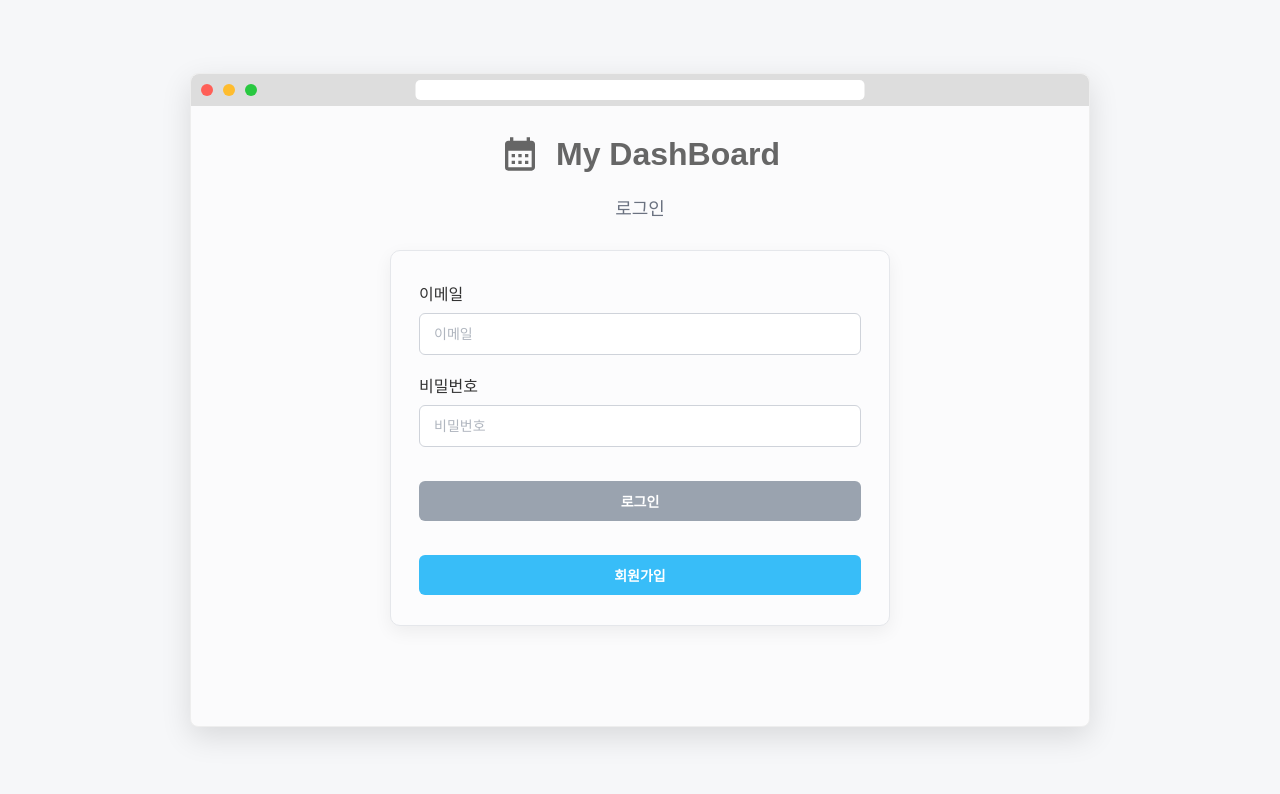
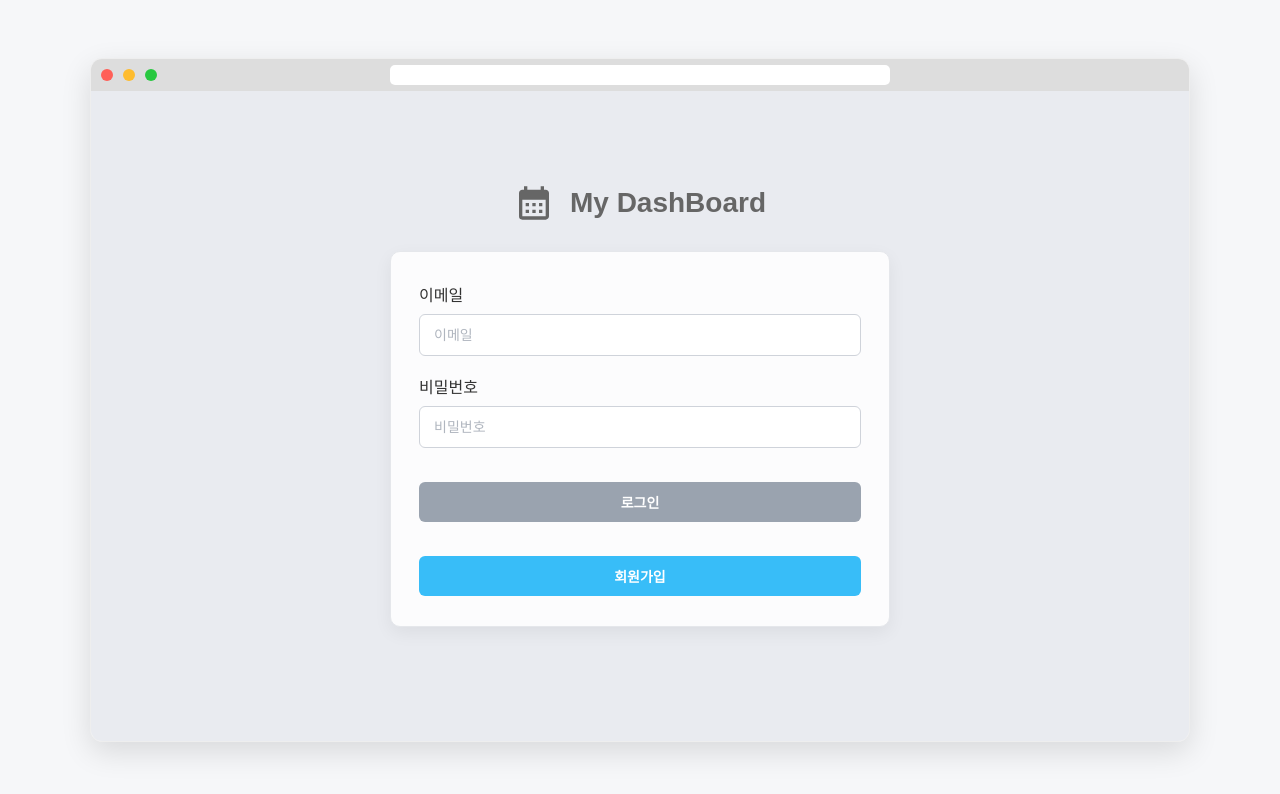
Before and after one commit to junhyuk2000/study_dashboard, a React (Vite) app: page /login in a window 1280 px wide. Shown: the top 794 px of the page. Built offline with nearby package versions, Linux system fonts and the light colour scheme; no server answers.

Commit message:
refactor: 로그인 레이아웃 통일 및 UI 구조 정리

```diff
--- a/src/components/StudyList.jsx
+++ b/src/components/StudyList.jsx
@@ -2,7 +2,7 @@ import Button from "./common/Button";
 import { useState } from "react";
 import "../styles/StudyList.css"
 import { supabase } from "../lib/supabaseClient";
-
+import Input from "../components/common/Input";
 
 export default function StudyList({ sessions, setSessions }) {
 
@@ -106,14 +106,14 @@ export default function StudyList({ sessions, setSessions }) {
 
             {isAdding && (
                 <div className="task-input-row">
-                    <input
+                    <Input
                         className="task-input"
                         value={title}
                         placeholder="할 일을 입력하세요"
                         onChange={(e) => setTitle(e.target.value)}
                         onKeyDown={(e) => {if (e.key === "Enter") addSession();}}
                     />
-                    <input
+                    <Input
                         className="task-minutes"
                         type="number"
                         min={0}
@@ -131,6 +131,10 @@ export default function StudyList({ sessions, setSessions }) {
                     </Button>
                 </div>
             )}
+
+            {sessions.length === 0 ? (
+                <p className="todo-empty">오늘 할 일이 없습니다.</p>
+            ) : (
                 <ul className="todo-list">
                     {sessions.map((item) => (
                         <li
@@ -151,6 +155,8 @@ export default function StudyList({ sessions, setSessions }) {
                         </li>
                     ))}
                 </ul>
+            )}
+
         </div>
     </>
   );
--- a/src/components/TaskList.jsx
+++ /dev/null
@@ -1,3 +0,0 @@
-export default function TaskList() {
-  return <div>Task List</div>;
-}
--- a/src/pages/Login.jsx
+++ b/src/pages/Login.jsx
@@ -4,9 +4,9 @@ import "../styles/login.css";
 import { MdCalendarMonth } from "react-icons/md";
 import Button from "../components/common/Button";
 import { login } from "../auth/authService";
-import WindowHeader from "../components/layout/WindowHeader"
 import Input from "../components/common/Input"
 import "../styles/Input.css"
+import Layout from "../components/layout/Layout";
 
 export default function Login() {
   const navigate = useNavigate();
@@ -44,16 +44,12 @@ export default function Login() {
 
   return (
 
+    <Layout>
       <div className="login-container">
         <div className="login-box">
-        <WindowHeader/>
           <div className="login-title">
             <MdCalendarMonth className="calendar-icon" />
             <h1 className="title-name">My DashBoard</h1>
-        </div>
-
-        <div className="login-text">
-          <p>로그인</p>
           </div>
 
           <div className="login-form">
@@ -66,7 +62,6 @@ export default function Login() {
                 onChange={(e) => setEmail(e.target.value)}
               />
             </div>
-
             <div className="form-group">
               <label>비밀번호</label>
               <Input
@@ -79,9 +74,7 @@ export default function Login() {
                 }}
               />
             </div>
-
             {error && <p className="login-error">{error}</p>}
-
             <div className="button-row">
               <Button variant="gray" className="btn-full" onClick={handleSubmit} disabled={loading}>
                 {loading ? "로그인 중..." : "로그인"}
@@ -95,5 +88,6 @@ export default function Login() {
           </div>
         </div>
       </div>
+    </Layout>
   );
 }
--- a/src/styles/Login.css
+++ b/src/styles/Login.css
@@ -2,11 +2,12 @@
    전체 컨테이너
 ========================= */
 .login-container {
-    min-height: 100vh;
+    min-height: 100%;
     display: flex;
     justify-content: center;
     align-items: center;
-    background: #f6f7f9;
+    background: transparent;
+    padding: 24px 0;
 }
 
 /* =========================
@@ -14,18 +15,12 @@
 ========================= */
 .login-box {
     width: 100%;
-    max-width: 900px;
-    min-height: 520px;
-    border: 1px solid #eee;
-    padding-bottom: 100px;
-    background: #fbfbfc;
-    border-radius: 8px;
-    box-shadow: 0 10px 30px rgba(0,0,0,0.12);
+    max-width: 700px;
+    min-height: auto;
+    padding-bottom: 50px;
+    background: transparent;
 }
 
-/* =========================
-   로그인 박스 상단 디자인
-========================= */
 
 /* =========================
    타이틀
@@ -36,19 +31,14 @@
     align-items: center;
     justify-content: center;
     gap: 16px;
-    margin: 28px 0 20px;
+    margin: 28px 0 ;
 }
 .title-name {
     color:#666;
+    font-size: 28px;
 }
 
-.login-text {
-  text-align: center;
-  font-size: 18px;
-  font-weight: 500;
-  color:#6b7280;
-  margin-bottom: 30px;
-}
+
 
 /* =========================
    로그인 폼 박스
--- a/src/styles/StudyHistory.css
+++ b/src/styles/StudyHistory.css
@@ -1,3 +1,10 @@
+.history-section {
+  display: flex;
+  flex-direction: column;
+  min-height: 0;
+  max-height: 260px;
+}
+
 .history-section h3{
   margin: 0;
   font-size: 16px;
@@ -10,6 +17,8 @@
   margin: 10px 0 0;
   font-size: 13px;
   color: #6b7280;
+  flex: 1;
+  overflow: auto;
 }
 
 /* 리스트 기본 스타일 제거 + 간격 */
@@ -21,6 +30,9 @@
   display: flex;
   flex-direction: column;
   gap: 10px;
+  flex: 1;
+  min-height: 0;
+  overflow: auto;
 }
 
 .history-item{
--- a/src/styles/StudyList.css
+++ b/src/styles/StudyList.css
@@ -3,14 +3,18 @@
     padding: 20px;
     border-radius: 12px;
     min-height: 250px;
+    max-height: 260px;     /* 레이아웃에 맞게 조절 */
     box-shadow: 0 4px 10px rgba(0,0,0,0.05);
+
+    display: flex;
+    flex-direction: column;
+    min-height: 0;
 }
 
 .studylist-header {
     display: flex;
     align-items: center;
     gap: 10px;
-  margin-bottom: 12px;
 }
 
 .studylist-title {
@@ -20,7 +24,7 @@
 .task-input-row {
     display: flex;
     gap: 8px;
-  margin-top: 10px;
+    margin: 10px 0;
 }
 
 
@@ -28,12 +32,37 @@
     display: flex;
     flex-direction: column;
     gap: 10px;
+
+    flex: 1;
+    min-height: 0;
+    overflow: auto;
+    margin: 0;
+    padding: 0;
+    list-style: none;
 }
+
+.todo-empty{
+    flex: 1;
+    display: flex;
+    align-items: center;
+    justify-content: center;
+    color: #6b7280;
+    font-size: 13px;
+}
+
 .todo-item {
     width: 100%;
     display: flex;
     align-items: center;
     justify-content: space-between;
+    color: #3f3f46;
+    font-weight: 500;
+    padding: 6px 8px;
+    border-radius: 8px;
+}
+
+.todo-item:hover{
+  background: rgba(0,0,0,0.04);
 }
 
 .todo-left {
```
Also changed, not shown: src/components/SideBar.jsx (deleted), 1 other file (tests, documents, lock files or other folders). Lines whose indentation alone changed are shown as unchanged.
